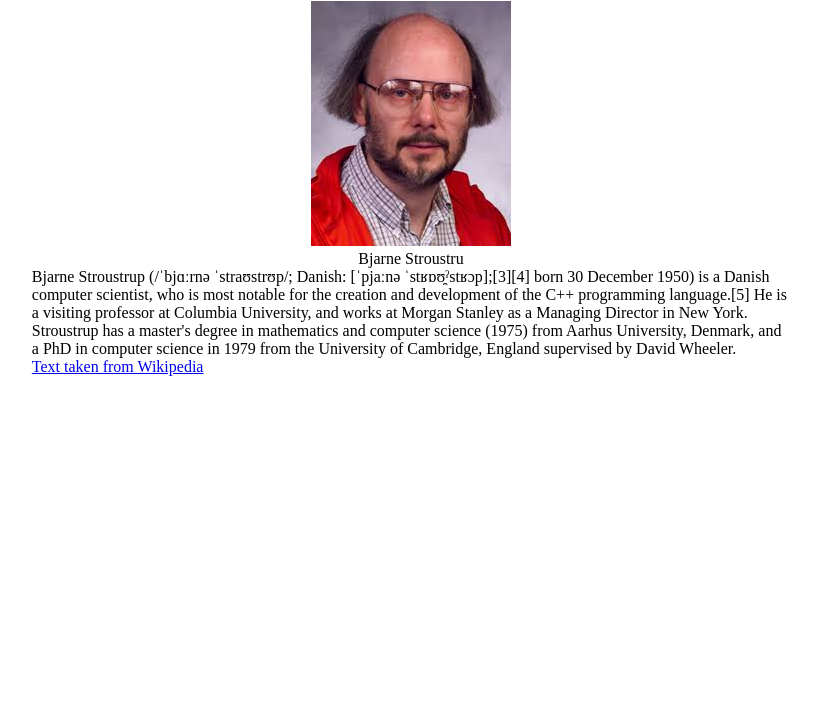
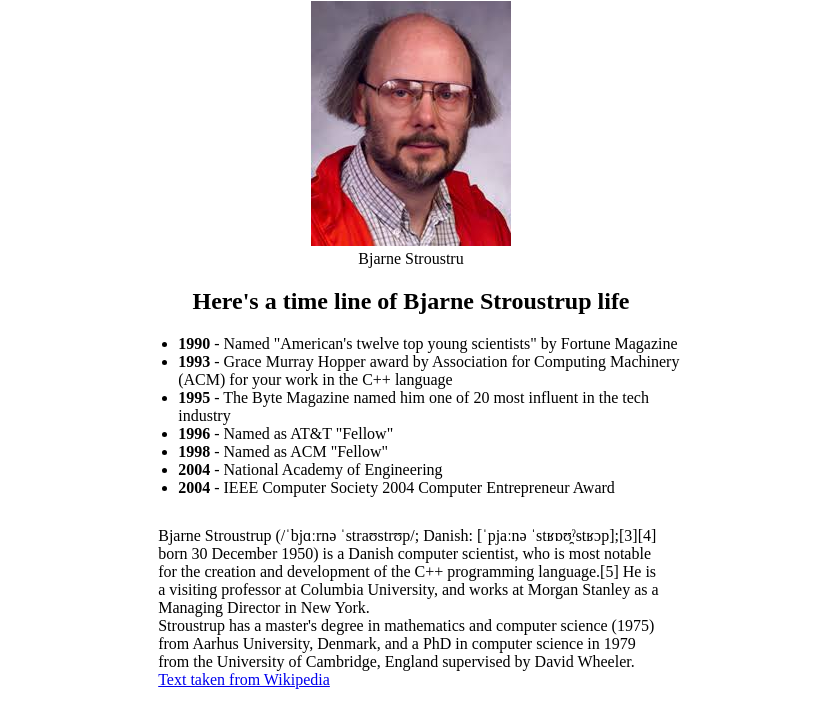
Before and after one commit to kazumaki/microverse-application-project, a plain HTML site: page index.html in a window 1280 px wide. Shown: the part 79-800 px from the top of the page, without its empty margins (229-1047 px from the left). Drawn offline with Linux system fonts and the light colour scheme.

Commit message:
Add timeline, changed some designs

```diff
--- a/css/style.css
+++ b/css/style.css
@@ -1,7 +1,26 @@
 p {
 	text-align: left;
-	max-width: 60%;
+	max-width: 40%;
 	margin: 0 auto;
+}
+
+#tribute-info{
+    margin-top: 20px;
+}
+
+#wikipedia-link{
+
+}
+
+.timeline{
+    width: 40%;
+    margin: 0 auto;
+    text-align: left;
+    margin-bottom: 30px;
+}
+
+.timeline span{
+    font-weight: bold;
 }
 
 #img{
--- a/index.html
+++ b/index.html
@@ -14,12 +14,28 @@
       <div id="img-div">
         <img id="image" src="bs.jfif" alt="Bjarne Stroustrup">
         <div id="img-caption">Bjarne Stroustru</div>
-        <div id="tribute-info">
+
+      </div>
+      <h2>Here's a time line of Bjarne Stroustrup life</h2>
+      <div id="tribute-info">
+          <ul class="timeline">
+            <li><span>1990</span> - Named "American's twelve top young scientists" by Fortune Magazine</li>
+            <li><span>1993</span> - Grace Murray Hopper award by Association for Computing Machinery (ACM) for your work in the C++ language</li>
+            <li><span>1995</span> - The Byte Magazine named him one of 20 most influent in the tech industry</li>
+            <li><span>1996</span> - Named as AT&T "Fellow"</li>
+            <li><span>1998</span> - Named as ACM "Fellow"</li>
+            <li><span>2004</span> - National Academy of Engineering</li>
+            <li><span>2004</span> - IEEE Computer Society 2004 Computer Entrepreneur Award</li>
+          </ul>
           <p>Bjarne Stroustrup (/ˈbjɑːrnə ˈstraʊstrʊp/; Danish: [ˈpjaːnə ˈstʁɒʊ̯ˀstʁɔp];[3][4] born 30 December 1950) is a Danish computer scientist, who is most notable for the creation and development of the C++ programming language.[5] He is a visiting professor at Columbia University, and works at Morgan Stanley as a Managing Director in New York.</p>
           <p>Stroustrup has a master's degree in mathematics and computer science (1975) from Aarhus University, Denmark, and a PhD in computer science in 1979 from the University of Cambridge, England supervised by David Wheeler.</p>
-          <p><a id="tribute-link" href="https://en.wikipedia.org/wiki/Bjarne_Stroustrup" target="_blank">Text taken from Wikipedia</a>
-          </p>
+
         </div>
+
+        <div id="wikipedia-link">
+        <p>
+          <a id="tribute-link" href="https://en.wikipedia.org/wiki/Bjarne_Stroustrup" target="_blank">Text taken from Wikipedia</a>
+        </p>
       </div>
     </div>
   </body>
```
